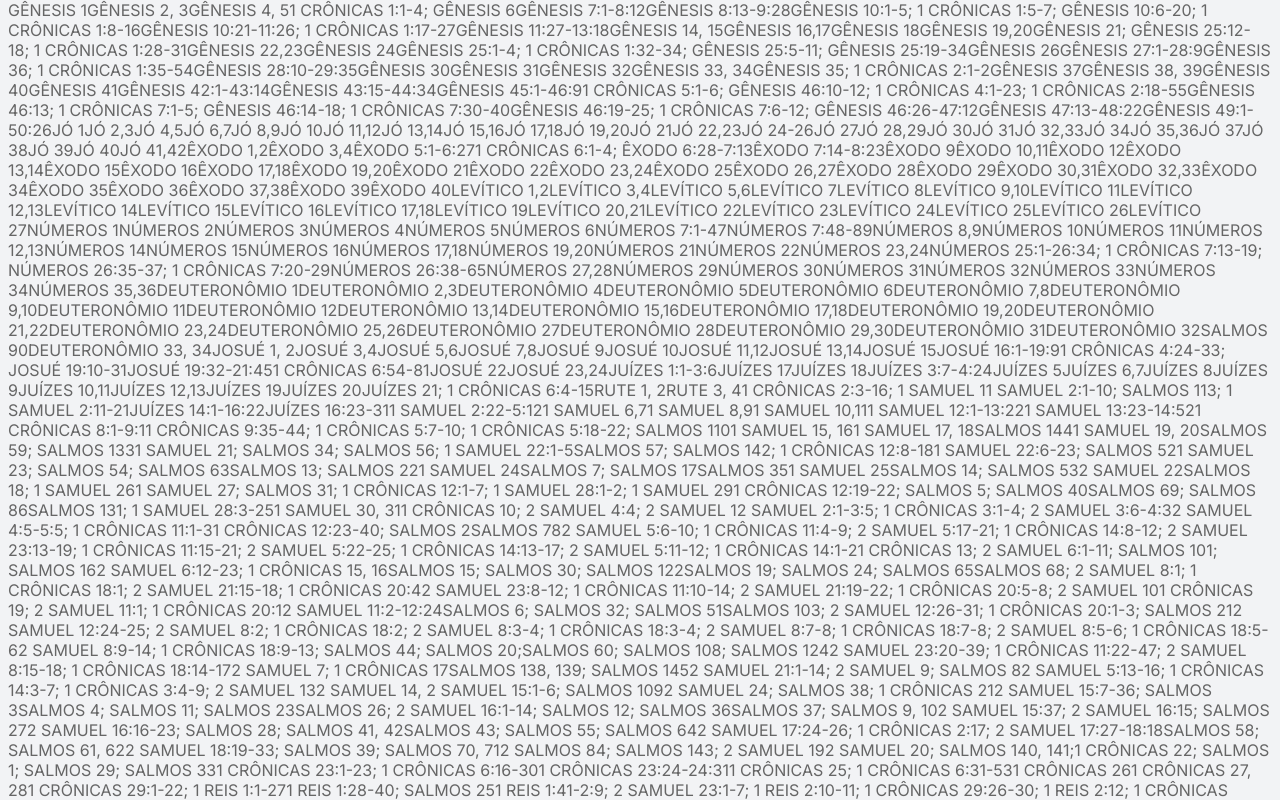
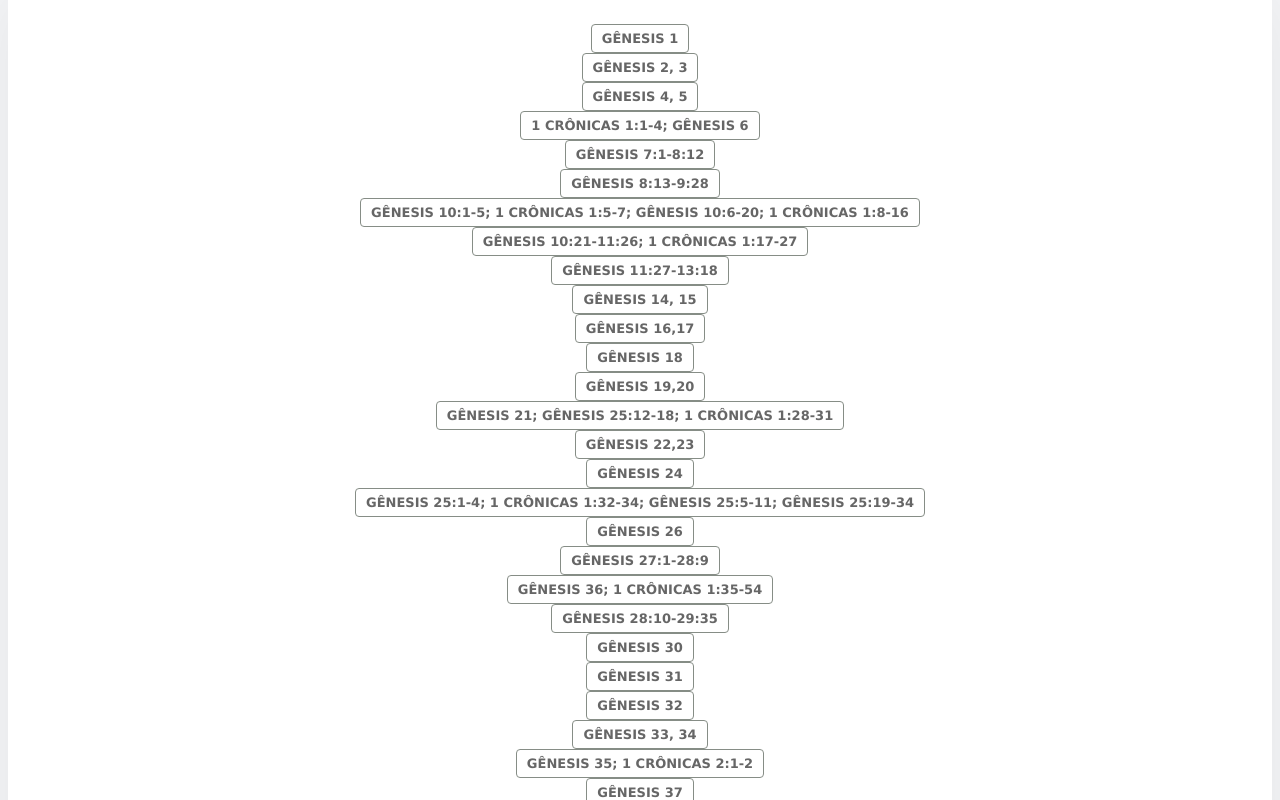
Before and after one commit to daisyannie/daily-reading, a Next.js app: page / in a window 1280 px wide. Shown: the top 800 px of the page. Built offline with nearby package versions, Linux system fonts and the light colour scheme.

Commit message:
add styles

```diff
--- a/src/components/ListButtons.tsx
+++ b/src/components/ListButtons.tsx
@@ -3,10 +3,10 @@ import challenges from '../../schedule.json'
 
 export function ListButtons() {
   return (
-    <ul>
+    <div className={styles.listButtonsContainer}>
       {challenges.schedule.map((item, index) => {
-        return <a target="_blank" href={`https://wol.jw.org/pt/wol/l/r5/lp-t?q=${item}`} key={index}>{item}</a>
+        return <a className={styles.item} target="_blank" href={`https://wol.jw.org/pt/wol/l/r5/lp-t?q=${item}`} key={index}>{item}</a>
       })}
-    </ul>
+    </div>
   )
 }
--- a/src/styles/components/ListButtons.module.css
+++ b/src/styles/components/ListButtons.module.css
@@ -13,3 +13,15 @@
 
   text-align: center;
 }
+
+.item {
+  border:1px solid #868d86;
+  border-radius:4px;
+  display:inline-block;
+  cursor:pointer;
+  font-family:Verdana;
+  font-weight:bold;
+  font-size:13px;
+  padding:6px 10px;
+  text-decoration:none;
+}
```
